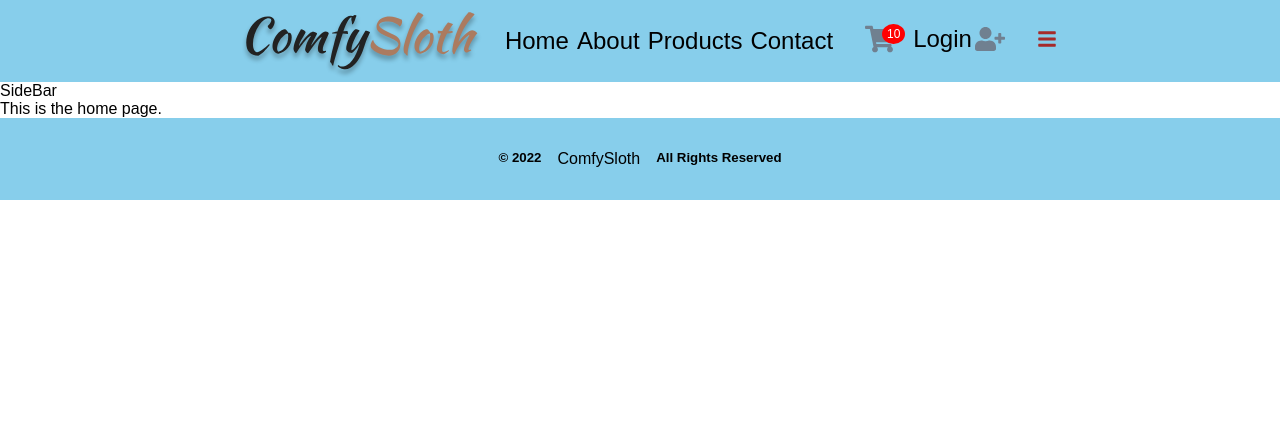
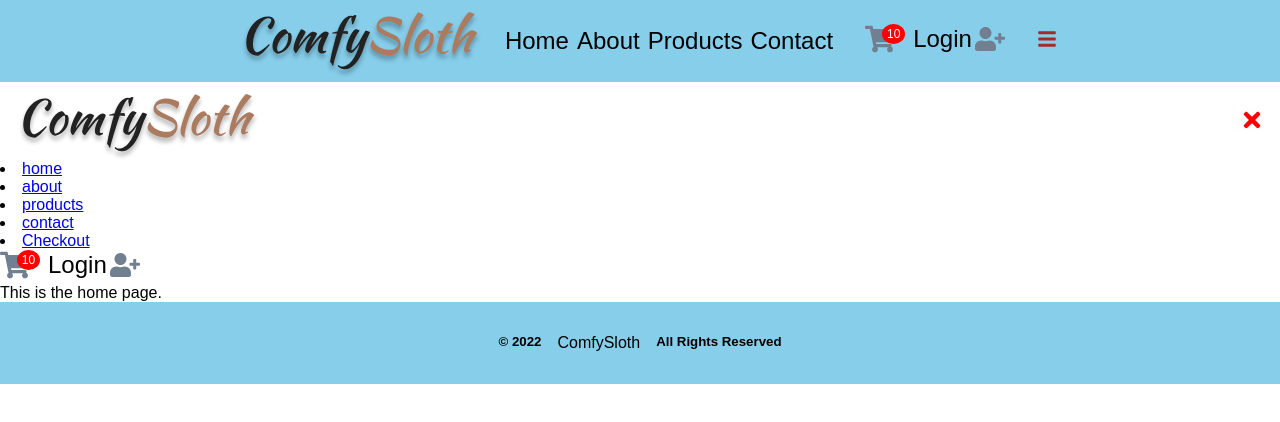
Before and after one commit to TatsuKenshi/comfy-store-typescript, a React (Create React App) app: page / in a window 1280 px wide. Shown: the top 422 px of the page. Built offline with nearby package versions, Linux system fonts and the light colour scheme.

Commit message:
adds the sidebar component

```diff
--- a/src/components/sidebar/index.tsx
+++ b/src/components/sidebar/index.tsx
@@ -1,7 +1,65 @@
 import React from "react";
+import logo from "../../assets/logo.svg";
+import { NavLink } from "react-router-dom";
+import { FaTimes } from "react-icons/fa";
+import { useProductsContext } from "../../context/products-context/ProductsContext";
+import CartButtons from "../cart-buttons";
+import { useUserContext } from "../../context/user-context/UserContext";
+import { links } from "../../utils/constants";
 
 const SideBar = () => {
-  return <div>SideBar</div>;
+  let isOpen = true;
+
+  return (
+    <aside
+      style={{ width: "100vw", display: "block" }}
+      className="sidebar show-sidebar"
+    >
+      <div
+        className="sidebar-header"
+        style={{
+          display: "flex",
+          justifyContent: "space-between",
+          width: "100%",
+          paddingRight: "1rem",
+        }}
+      >
+        <img src={logo} alt="logo" />
+        <button
+          type="button"
+          className="close-btn"
+          style={{ border: "none", background: "none" }}
+        >
+          <FaTimes
+            style={{ height: "1.5rem", width: "1.5rem", color: "red" }}
+          />
+        </button>
+      </div>
+
+      {/* links div */}
+      <div>
+        {links.map((link) => {
+          const { id, text, url } = link;
+
+          return (
+            <li key={id}>
+              <NavLink to={url}>{text}</NavLink>
+            </li>
+          );
+        })}
+
+        <div>
+          <li>
+            <NavLink to="/checkout">Checkout</NavLink>
+          </li>
+        </div>
+      </div>
+
+      <div>
+        <CartButtons />
+      </div>
+    </aside>
+  );
 };
 
 export default SideBar;
```
